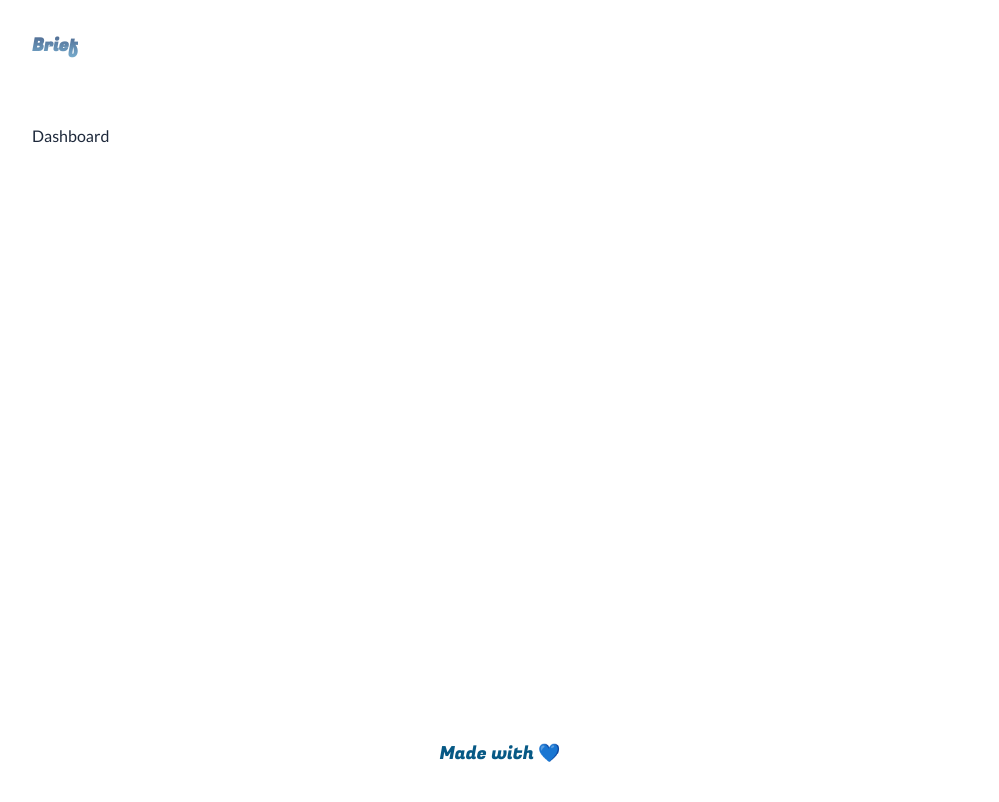
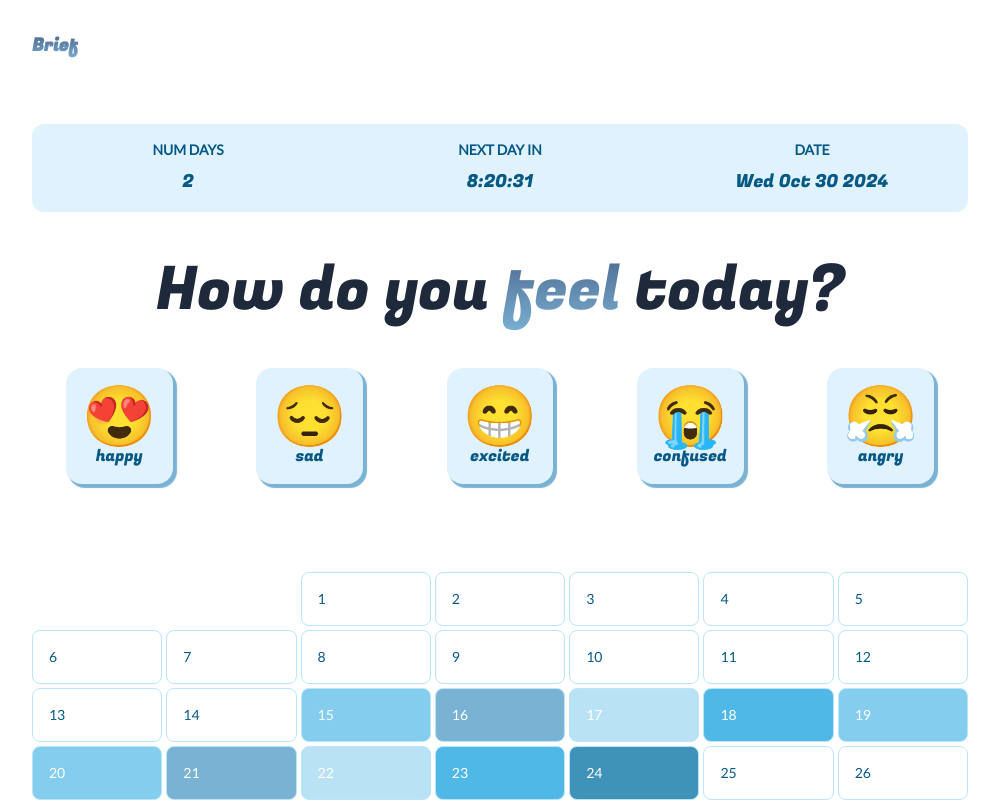
Before and after one commit to iviraa/journal-app, a Next.js app: page /dashboard in a window 1280 px wide. Shown: the top 802 px of the page, without its empty margins (140-1139 px from the left). Built offline with nearby package versions, Linux system fonts and the light colour scheme.

Commit message:
created dashboard and calendar view

```diff
--- a/app/globals.css
+++ b/app/globals.css
@@ -7,3 +7,12 @@
   -webkit-background-clip: text;
   -webkit-text-fill-color: transparent;
 }
+
+.blueShadow {
+  box-shadow: 3px 3px 1px 1px #7ab2d3;
+}
+
+.blueShadow:hover {
+  transform: translate(3px, 3px);
+  box-shadow: 0px 0px 1px 1px #7ab2d3;
+}
--- a/app/layout.js
+++ b/app/layout.js
@@ -1,5 +1,6 @@
 import { Fugaz_One, Inter, Lato, Montserrat } from "next/font/google";
 import "./globals.css";
+import Link from "next/link";
 
 const lato = Lato({ subsets: ["latin"], weight: ["400"] });
 const fugaz = Fugaz_One({ subsets: ["latin"], weight: ["400"] });
@@ -13,9 +14,11 @@ export const metadata = {
 export default function RootLayout({ children }) {
   const header = (
     <div className="p-4 sm:p-8 items-center justify-between flex gap-4">
-      <h1 className={" text-base textGradient sm:text-lg " + fugaz.className}>
-        <b>Brief</b>
-      </h1>
+      <Link href="/">
+        <h1 className={" text-base textGradient sm:text-lg " + fugaz.className}>
+          <b>Brief</b>
+        </h1>
+      </Link>
     </div>
   );
 
--- /dev/null
+++ b/components/Calendar.js
@@ -0,0 +1,106 @@
+import React from "react";
+import { gradients } from "@/utils/gradients";
+import { baseRating, data } from "@/utils/data";
+
+const months = {
+  January: "Jan",
+  February: "Feb",
+  March: "Mar",
+  April: "Apr",
+  May: "May",
+  June: "Jun",
+  July: "Jul",
+  August: "Aug",
+  September: "Sept",
+  October: "Oct",
+  November: "Nov",
+  December: "Dec",
+};
+const monthsArr = Object.keys(months);
+const now = new Date();
+const dayList = [
+  "Sunday",
+  "Monday",
+  "Tuesday",
+  "Wednesday",
+  "Thursday",
+  "Friday",
+  "Saturday",
+];
+
+const demoData = {
+  15: 2,
+  16: 4,
+  17: 1,
+  18: 3,
+  19: 2,
+  20: 2,
+  21: 4,
+  22: 1,
+  23: 3,
+  24: 5,
+  27: 5,
+};
+
+export default function Calendar(props) {
+  const { demo } = props;
+  const year = 2024;
+  const month = "October";
+  const monthNow = new Date(year, Object.keys(months).indexOf(month), 1);
+  const firstDayofMonth = monthNow.getDay();
+  const daysInMonth = new Date(
+    year,
+    Object.keys(months).indexOf(month) + 1,
+    0
+  ).getDate();
+
+  const daystoDisplay = firstDayofMonth + daysInMonth;
+  const numRows = Math.floor(daystoDisplay / 7) + (daystoDisplay % 7 ? 1 : 0);
+
+  return (
+    <div className="flex flex-col overflow-hidden gap-1 py-4 sm:py-6 md:py-10">
+      {[...Array(numRows).keys()].map((row, rowIndex) => {
+        return (
+          <div key={rowIndex} className=" grid grid-cols-7 gap-1">
+            {dayList.map((dayofWeek, dayofWeekIndex) => {
+              let dayIndex =
+                rowIndex * 7 + dayofWeekIndex - (firstDayofMonth - 1);
+              let dayDisplay =
+                dayIndex > daysInMonth
+                  ? false
+                  : row === 0 && dayofWeekIndex < firstDayofMonth
+                  ? false
+                  : true;
+
+              let isToday = dayIndex === now.getDate();
+
+              if (!dayDisplay) {
+                return <div className=" bg-white" key={dayofWeekIndex}></div>;
+              }
+
+              let color = demo
+                ? gradients.blue[baseRating[dayIndex]]
+                : dayIndex in demoData
+                ? gradients.blue[demoData[dayIndex]]
+                : "white";
+
+              return (
+                <div
+                  style={{ background: color }}
+                  className={
+                    " text-xs sm:text-sm border border-solid p-4 flex items-center rounded-lg justify-between gap-2 " +
+                    (isToday ? "border-sky-800 " : "border-sky-200") +
+                    (color === "white" ? " text-sky-800" : " text-white ")
+                  }
+                  key={dayofWeekIndex}
+                >
+                  <p>{dayIndex}</p>
+                </div>
+              );
+            })}
+          </div>
+        );
+      })}
+    </div>
+  );
+}
--- a/components/Dashboard.js
+++ b/components/Dashboard.js
@@ -1,5 +1,67 @@
+import { Fugaz_One } from "next/font/google";
 import React from "react";
+import Calendar from "./Calendar";
+
+const fugaz = Fugaz_One({ subsets: ["latin"], weight: ["400"] });
 
 export default function Dashboard() {
-  return (<div>Dashboard</div>);
+  const statuses = {
+    num_days: 2,
+    next_day_in: "8:20:31",
+    date: new Date().toDateString(),
+  };
+
+  const moods = {
+    happy: "😍",
+    sad: "😔",
+    excited: "😁",
+    confused: "😭",
+    angry: "😤",
+  };
+
+  return (
+    <div className="flex flex-col flex-1 gap-4 sm:gap-8 md:gap-12">
+      <div className=" grid grid-cols-3 bg-sky-100 text-sky-800 rounded-xl">
+        {Object.keys(statuses).map((status, statusIndex) => {
+          return (
+            <div key={statusIndex} className="p-4 flex flex-col gap-1 sm:gap-2">
+              <p className="uppercase font-bold text-xs sm:text-sm text-center truncate ">
+                {status.replaceAll("_", " ")}
+              </p>
+              <p
+                className={
+                  " text-base sm:text-lg text-center truncate " +
+                  fugaz.className
+                }
+              >
+                {statuses[status]}
+              </p>
+            </div>
+          );
+        })}
+      </div>
+      <h4
+        className={
+          " text-4xl sm:text-5xl md:text-6xl text-center " + fugaz.className
+        }
+      >
+        How do you
+        <span className="textGradient "> feel</span> today?
+      </h4>
+      <div className="flex items-stretch flex-wrap gap-4 justify-around ">
+        {Object.keys(moods).map((mood, moodIndex) => {
+          return (
+            <button
+              key={moodIndex}
+              className=" p-4 rounded-2xl duration-200 blueShadow bg-sky-100 hover:bg-[#7ab2d3] items-center gap-2 "
+            >
+              <p className=" text-4xl sm:text-5xl md:text-6xl">{moods[mood]}</p>{" "}
+              <p className={" text-sky-800 " + fugaz.className}>{mood}</p>
+            </button>
+          );
+        })}
+      </div>
+      <Calendar />
+    </div>
+  );
 }
--- a/components/Hero.js
+++ b/components/Hero.js
@@ -1,6 +1,7 @@
 import React from "react";
 import { Fugaz_One } from "next/font/google";
 import Button from "./Button";
+import Calendar from "./Calendar";
 
 const fugaz = Fugaz_One({ subsets: ["latin"], weight: ["400"] });
 
@@ -24,6 +25,7 @@ export default function Hero() {
         <Button text="Log In" />
         <Button text="Sign Up" fill />
       </div>
+      <Calendar demo />
     </div>
   );
 }
--- /dev/null
+++ b/utils/data.js
@@ -0,0 +1,59 @@
+export const baseRating = {
+  0: 2,
+  1: 5,
+  2: 4,
+  3: 1,
+  4: 3,
+  5: 2,
+  6: 4,
+  7: 1,
+  8: 5,
+  9: 3,
+  10: 2,
+  11: 4,
+  12: 1,
+  13: 3,
+  14: 5,
+  15: 2,
+  16: 4,
+  17: 1,
+  18: 3,
+  19: 5,
+  20: 2,
+  21: 4,
+  22: 1,
+  23: 3,
+  24: 5,
+  25: 3,
+  26: 4,
+  27: 2,
+  28: 1,
+  29: 2,
+  30: 4,
+  31: 1,
+  32: 3,
+  33: 5,
+  34: 2,
+  35: 4,
+  36: 1,
+  37: 5,
+  38: 3,
+  39: 2,
+  40: 5,
+  41: 4,
+  42: 1,
+  43: 3,
+};
+
+export const demoData = {
+  15: 2,
+  16: 4,
+  17: 1,
+  18: 3,
+  19: 5,
+  20: 2,
+  21: 4,
+  22: 1,
+  23: 3,
+  24: 5,
+};
--- /dev/null
+++ b/utils/gradients.js
@@ -0,0 +1,3 @@
+export const gradients = {
+  blue: ["#DCF0FA", "#b9e2f5", "#84cdee", "#50b8e7", "#7ab2d3", "#4093B8"],
+};
```
